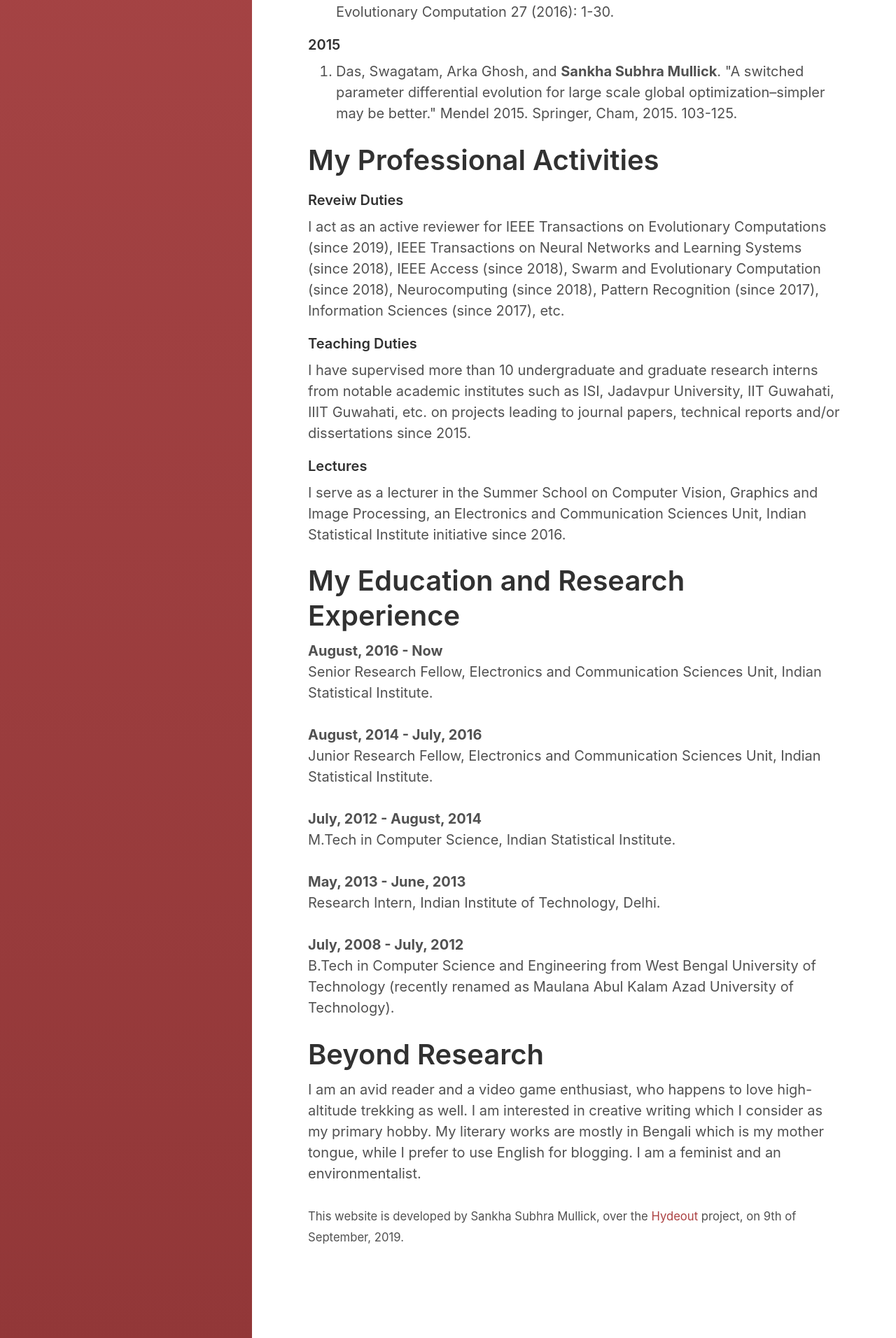
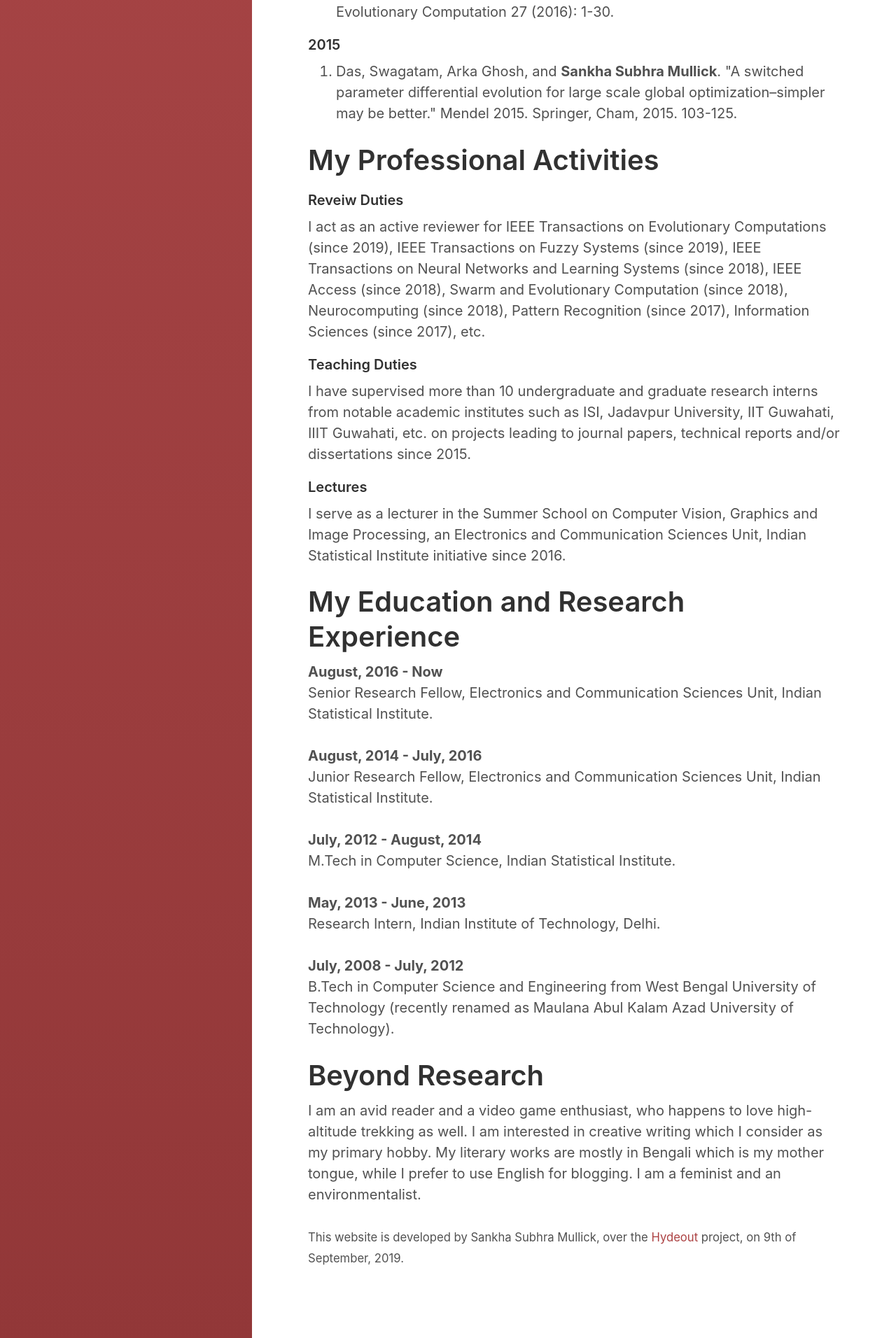
Before and after one commit to SankhaSubhra/SankhaSubhra.github.io, a Jekyll site: the page built from index.html, in a window 1280 px wide. Shown: the part 2726-4638 px from the top of the page at 70% size. Built offline with Jekyll 4.4.1, drawn with Linux system fonts in a browser that asks for light colours; the list of posts is cut into pages by our own code; a style sheet for code colours, icons or effects is not loaded.

Commit message:
Update index.html

```diff
--- a/index.html
+++ b/index.html
@@ -97,7 +97,7 @@ labels, unreliable experts, etc. Design classifiers which can effectively resolv
 
 <h1>My Professional Activities</h1>
 <h5>Reveiw Duties</h5>
-I act as an active reviewer for IEEE Transactions on Evolutionary Computations (since 2019), IEEE Transactions on Neural Networks and Learning Systems (since 2018), IEEE Access (since 2018), Swarm and Evolutionary Computation (since 2018), Neurocomputing (since 2018), Pattern Recognition (since 2017), Information Sciences (since 2017), etc.<br>
+I act as an active reviewer for IEEE Transactions on Evolutionary Computations (since 2019), IEEE Transactions on Fuzzy Systems (since 2019), IEEE Transactions on Neural Networks and Learning Systems (since 2018), IEEE Access (since 2018), Swarm and Evolutionary Computation (since 2018), Neurocomputing (since 2018), Pattern Recognition (since 2017), Information Sciences (since 2017), etc.<br>
 <h5>Teaching Duties</h5>
 I have supervised more than 10 undergraduate and graduate research interns from notable academic institutes such as
 ISI, Jadavpur University, IIT Guwahati, IIIT Guwahati, etc. on projects leading to journal papers, technical reports
```
